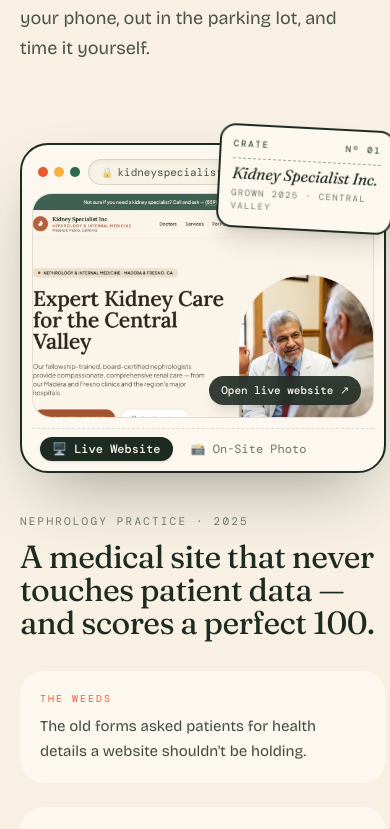
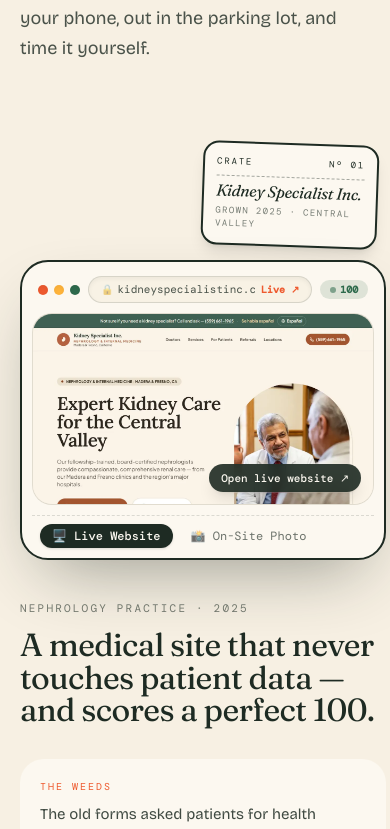
Before and after one commit to Lilbuff3/clovis-web-design-bloom, a React (Vite) app: page / in a window 390 px wide. Shown: the part 5509-6338 px from the top of the page. Built offline with nearby package versions, Linux system fonts and the light colour scheme.

Commit message:
fix(harvest): resolve website preview cutoff with 16:9 aspect-video and clear crate sticker from browser chrome

```diff
--- a/src/components/Harvest.tsx
+++ b/src/components/Harvest.tsx
@@ -37,9 +37,12 @@
           onPointerLeave={() => setTilt({ x: 0, y: 0 })}
           style={{ perspective: 1000 }}
         >
-          {/* Crate label sticker */}
+          {/* Crate label sticker pinned cleanly above the browser frame */}
+          <div className={`mb-3.5 flex ${flip ? "justify-start pl-2 sm:pl-4" : "justify-end pr-2 sm:pr-4"}`}>
             <div
-            className={`absolute -top-4 z-20 ${flip ? "-left-2 md:-left-6 -rotate-3" : "-right-2 md:-right-6 rotate-3"} w-44 rounded-2xl border-2 border-ink bg-cream p-3 shadow-xl transition-transform duration-300 hover:rotate-0`}
+              className={`w-44 rounded-2xl border-2 border-ink bg-cream p-3 shadow-lg transition-transform duration-300 hover:rotate-0 ${
+                flip ? "-rotate-2" : "rotate-2"
+              }`}
             >
               <div className="flex items-center justify-between border-b border-dashed border-ink/40 pb-1.5 font-mono text-[9px] uppercase tracking-[.2em]">
                 <span>Crate</span>
@@ -50,6 +53,7 @@
                 Grown {c.year} · Central Valley
               </div>
             </div>
+          </div>
 
           {/* Hand-Grown Browser Showcase Window */}
           <div
@@ -57,7 +61,7 @@
             style={{ transform: `rotateY(${tilt.x * 6}deg) rotateX(${-tilt.y * 6}deg)` }}
           >
             {/* Browser top chrome */}
-            <div className="mb-2 flex items-center justify-between px-1.5 pt-1">
+            <div className="mb-2.5 flex items-center justify-between px-1.5 pt-1">
               <div className="flex items-center gap-1.5">
                 <span className="h-2.5 w-2.5 rounded-full bg-persimmon shadow-inner" />
                 <span className="h-2.5 w-2.5 rounded-full bg-citrus shadow-inner" />
@@ -87,8 +91,8 @@
               </div>
             </div>
 
-            {/* Display Stage */}
-            <div className="relative aspect-[16/10.5] w-full overflow-hidden rounded-[20px] md:rounded-[24px] border border-ink/10 bg-paper">
+            {/* Display Stage - 16:9 aspect-video matches exact 1280x720 preview dimensions */}
+            <div className="relative aspect-video w-full overflow-hidden rounded-[20px] md:rounded-[24px] border border-ink/10 bg-paper">
               {viewMode === "web" ? (
                 <div className="relative h-full w-full overflow-hidden group">
                   <img
```
Lines whose indentation alone changed are shown as unchanged.
